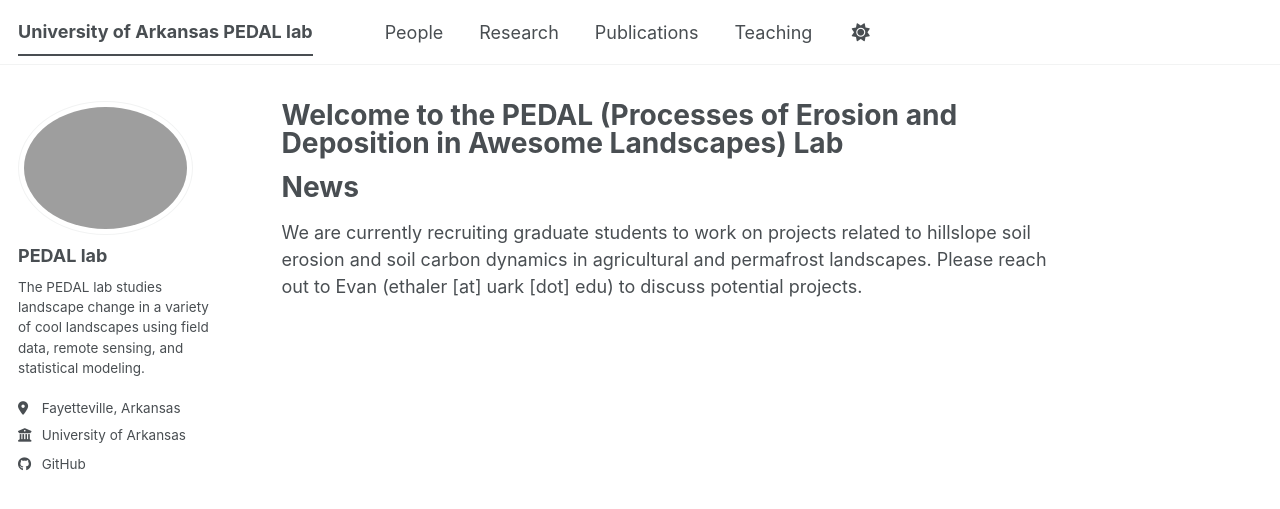
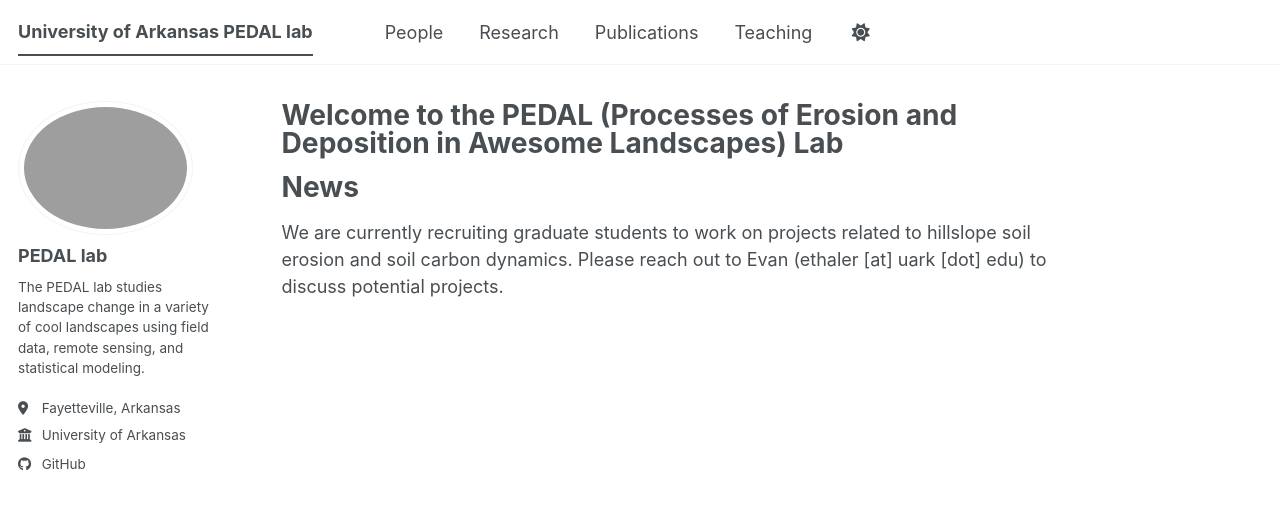
Before and after one commit to UARKGeomorph/UARKgeomorph.github.io, a Jekyll site: the page built from _pages/about.md, in a window 1280 px wide. Shown: the top 509 px of the page. Built offline with Jekyll 4.4.1, drawn with Linux system fonts in a browser that asks for light colours; a style sheet for code colours, icons or effects is not loaded.

Commit message:
Update about.md

```diff
--- a/_pages/about.md
+++ b/_pages/about.md
@@ -8,4 +8,4 @@ redirect_from:
 ---
 News
 =====
-We are currently recruiting graduate students to work on projects related to hillslope soil erosion and soil carbon dynamics in agricultural and permafrost landscapes. Please reach out to Evan (ethaler [at] uark [dot] edu) to discuss potential projects.
+We are currently recruiting graduate students to work on projects related to hillslope soil erosion and soil carbon dynamics. Please reach out to Evan (ethaler [at] uark [dot] edu) to discuss potential projects.
```
